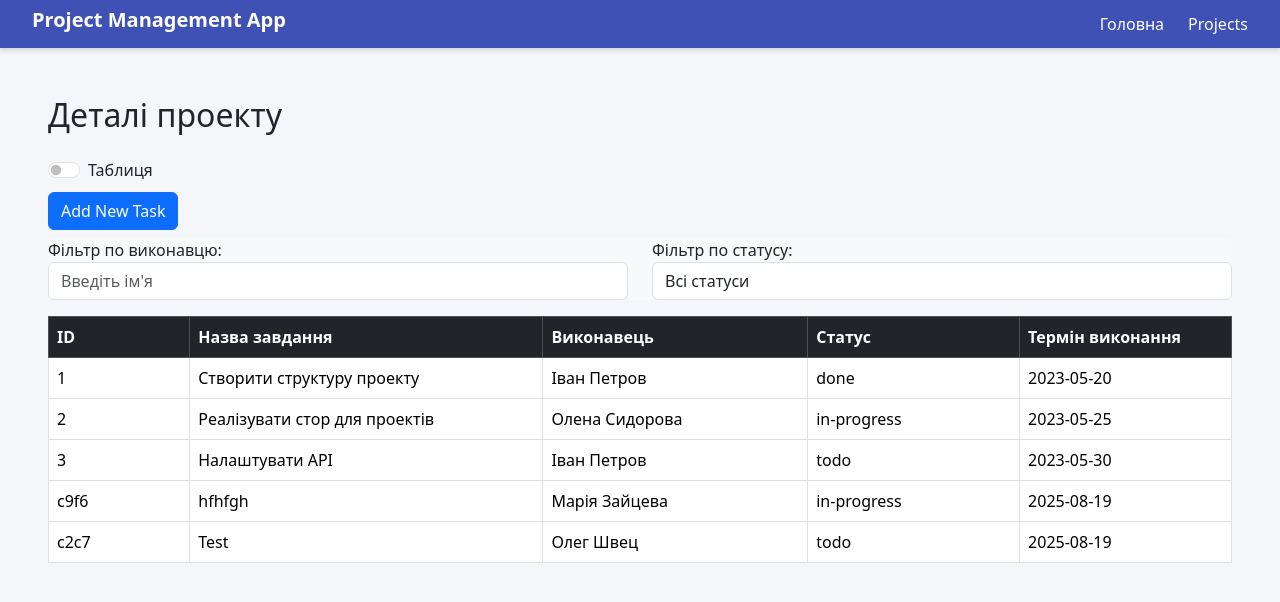
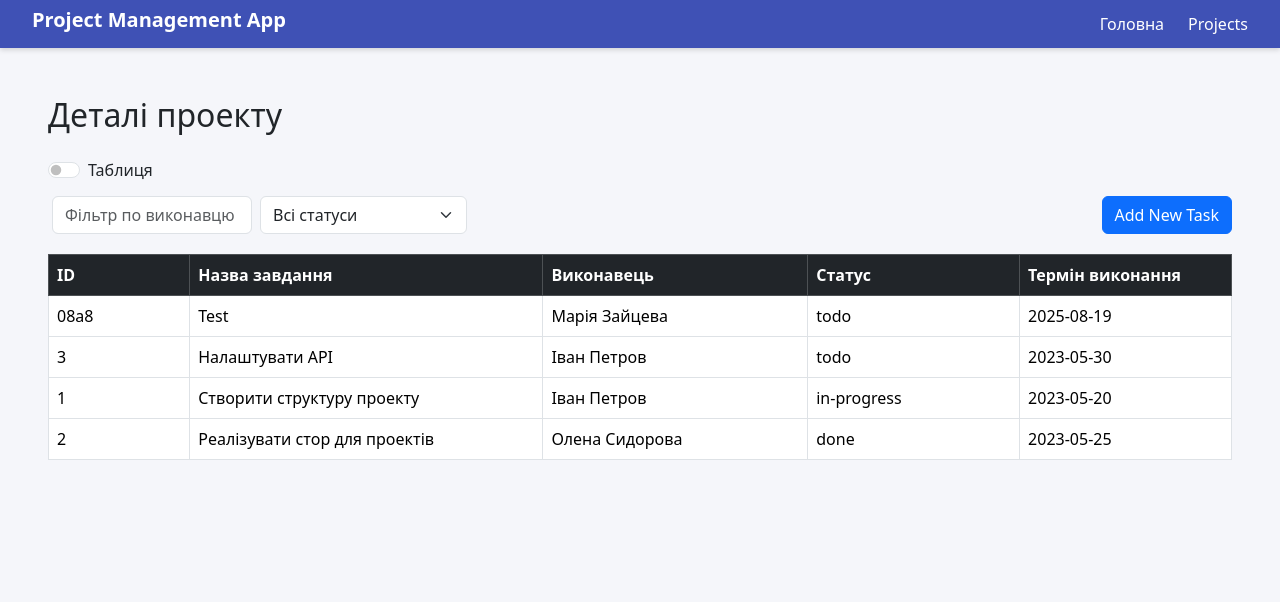
Before and after one commit to alice29shevchuk/Project-and-Tasks-Management-App, a Vue app in the folder project-management-app/: page /projects/1 in a window 1280 px wide. Shown: the top 602 px of the page. Built offline with nearby package versions, Linux system fonts and the light colour scheme; data requests are answered from the project's data file; the HTML template or start-up script is replaced by a standard one.

Commit message:
Connect stores for tasks and projects and implement saving to local storage mode

```diff
--- a/project-management-app/db.json
+++ b/project-management-app/db.json
@@ -103,6 +103,14 @@
       "taskCount": 2,
       "status": "completed",
       "createdAt": "2023-04-18"
+    },
+    {
+      "id": "5628",
+      "name": "Test",
+      "description": "desc",
+      "taskCount": 0,
+      "status": "active",
+      "createdAt": "2025-08-19"
     }
   ],
   "tasksCRUD": [
@@ -111,18 +119,18 @@
       "projectId": 1,
       "title": "Створити структуру проекту",
       "assignee": "Іван Петров",
-      "status": "done",
+      "status": "in-progress",
       "dueDate": "2023-05-20",
-      "order": 1
+      "order": 3
     },
     {
       "id": "2",
       "projectId": 1,
       "title": "Реалізувати стор для проектів",
       "assignee": "Олена Сидорова",
-      "status": "in-progress",
+      "status": "done",
       "dueDate": "2023-05-25",
-      "order": 2
+      "order": 4
     },
     {
       "id": "3",
@@ -131,23 +139,34 @@
       "assignee": "Іван Петров",
       "status": "todo",
       "dueDate": "2023-05-30",
-      "order": 3
+      "order": 2
     },
     {
-      "id": "c9f6",
-      "title": "hfhfgh",
+      "id": "08a8",
+      "title": "Test",
       "assignee": "Марія Зайцева",
+      "status": "todo",
+      "dueDate": "2025-08-19",
+      "projectId": 1,
+      "order": 1
+    },
+    {
+      "id": "215a",
+      "title": "Test",
+      "assignee": "Марія Зайцева",
+      "status": "done",
+      "dueDate": "2025-08-21",
+      "projectId": 2,
+      "order": 1
+    },
+    {
+      "id": "8bf1",
+      "title": "Test 2",
+      "assignee": "Олег Швец",
       "status": "in-progress",
       "dueDate": "2025-08-19",
-      "projectId": 1
-    },
-    {
-      "id": "c2c7",
-      "title": "Test",
-      "assignee": "Олег Швец",
-      "status": "todo",
-      "dueDate": "2025-08-19",
-      "projectId": 1
+      "projectId": 2,
+      "order": 2
     }
   ]
 }
--- a/project-management-app/src/api/tasks.ts
+++ b/project-management-app/src/api/tasks.ts
@@ -27,6 +27,13 @@ export const deleteTask = async (id: number): Promise<void> => {
   await apiClient.delete(`/tasksCRUD/${id}`)
 }
 
+// export const reorderTasks = async (newOrder: { id: number, order: number }[]): Promise<void> => {
+//   await apiClient.patch('/tasksCRUD/reorder', { newOrder })
+// }
 export const reorderTasks = async (newOrder: { id: number, order: number }[]): Promise<void> => {
-  await apiClient.patch('/tasksCRUD/reorder', { newOrder })
+  await Promise.all(
+    newOrder.map(task =>
+      apiClient.patch(`/tasksCRUD/${task.id}`, { order: task.order })
+    )
+  )
 }
--- a/project-management-app/src/components/projects/ProjectForm.vue
+++ b/project-management-app/src/components/projects/ProjectForm.vue
@@ -1,8 +1,10 @@
 <script setup lang="ts">
 import { ref } from 'vue'
-import apiClient from '@/api/http'
+import { useProjectsStore } from '@/stores/projects'
 
 const emit = defineEmits(['cancel', 'project-added'])
+
+const projectsStore = useProjectsStore()
 
 const form = ref({
   name: '',
@@ -20,9 +22,8 @@ const submitForm = async () => {
 
   loading.value = true
   try {
-    await apiClient.post('/projects', {
+    await projectsStore.addProject({
       ...form.value,
-      createdAt: new Date().toISOString().split('T')[0]
     })
     emit('project-added')
     form.value = { name: '', description: '', taskCount: 0, status: 'active' }
--- a/project-management-app/src/components/tasks/TaskBoard.vue
+++ b/project-management-app/src/components/tasks/TaskBoard.vue
@@ -2,9 +2,9 @@
 import { ref, computed, onMounted } from 'vue';
 import draggable from 'vuedraggable';
 import type { Task } from '@/types/task';
-import { fetchTasks } from '@/api/tasks';
 import { useRoute } from 'vue-router';
 import TaskModal from '@/components/tasks/TaskModal.vue';
+import { useTasksStore } from '@/stores/tasks';
 
 const loading = ref(false);
 const tasks = ref<Task[]>([]);
@@ -14,10 +14,13 @@ const statuses = ['todo', 'in-progress', 'done'];
 const route = useRoute();
 const projectId = Number(route.params.id);
 
+const tasksStore = useTasksStore()
+
 const loadTasks = async () => {
   loading.value = true;
   try {
-    tasks.value = await fetchTasks(projectId);
+    await tasksStore.loadTasks(projectId)
+    tasks.value = [...tasksStore.tasks];
   } catch (err) {
     console.error(err);
   } finally {
@@ -33,24 +36,41 @@ const tasksByStatus = computed(() => {
   return result;
 });
 
-const onColumnChange = (
+const onColumnChange = async (
   event: { moved?: { element: Task; newIndex: number; oldIndex: number }; added?: { element: Task; newIndex: number } },
   targetStatus: string
 ) => {
   if (event.added) {
     const task = event.added.element;
-    const taskIndex = tasks.value.findIndex(t => t.id === task.id);
-    if (taskIndex !== -1) {
-      tasks.value[taskIndex].status = targetStatus;
-    }
+    await tasksStore.updateTaskStatus(task.id, targetStatus as Task['status']);
   } else if (event.moved) {
     const task = event.moved.element;
-    const taskIndex = tasks.value.findIndex(t => t.id === task.id);
-    if (taskIndex !== -1) {
-      tasks.value[taskIndex].status = targetStatus;
-      tasks.value.splice(taskIndex, 1);
-      tasks.value.splice(event.moved.newIndex, 0, task);
+    if (task.status !== targetStatus) {
+      await tasksStore.updateTaskStatus(task.id, targetStatus as Task['status']);
     }
+  }
+
+  await loadTasks();
+};
+
+const onDragEnd = async () => {
+  const orderedTasks: Task[] = [];
+
+  statuses.forEach(status => {
+    orderedTasks.push(...tasksByStatus.value[status]);
+  });
+
+  const newOrder = orderedTasks.map((task, index) => ({
+    id: task.id,
+    order: index + 1
+  }));
+
+  try {
+    await tasksStore.updateTaskOrder(newOrder);
+    await loadTasks();
+  } catch (error) {
+    console.error('Ошибка при сохранении порядка:', error);
+    await loadTasks();
   }
 };
 
@@ -76,8 +96,21 @@ const handleTaskAdded = async() => {
   <div v-if="loading" class="loading">Завантаження...</div>
 
   <div v-else class="kanban-board-wrapper">
-    <div class="kanban-topbar">
-      <button class="btn btn-primary mb-2" @click="showModal = true">
+
+    <div v-if="tasks.length === 0" class="d-flex flex-column justify-content-center align-items-center py-5 border rounded bg-light">
+      <svg xmlns="http://www.w3.org/2000/svg" width="48" height="48" fill="currentColor" class="bi bi-inbox mb-3 text-muted" viewBox="0 0 16 16">
+        <path d="M4.98 3.5a.5.5 0 0 0-.49.598L5.57 10H10.43l1.08-5.902a.5.5 0 0 0-.49-.598H4.98zM2 2a2 2 0 0 0-2 2v7c0 1.105.895 2 2 2h12a2 2 0 0 0 2-2V4a2 2 0 0 0-2-2H2zm12 10H2a1 1 0 0 1-1-1V4a1 1 0 0 1 1-1h12a1 1 0 0 1 1 1v7a1 1 0 0 1-1 1z"/>
+      </svg>
+      <h5 class="text-muted">Немає завдань</h5>
+      <p class="text-secondary mb-3">Додайте нове завдання, щоб почати роботу</p>
+      <button class="btn btn-primary" @click="showModal = true">
+        Add New Task
+      </button>
+    </div>
+
+    <div v-else>
+      <div class="kanban-topbar mb-2">
+        <button class="btn btn-primary" @click="showModal = true">
           Add New Task
         </button>
       </div>
@@ -96,6 +129,7 @@ const handleTaskAdded = async() => {
             item-key="id"
             class="drag-column"
             @change="onColumnChange($event, status)"
+            @end="onDragEnd"
             :animation="200"
             ghost-class="ghost-card"
             drag-class="dragging-card"
@@ -114,6 +148,7 @@ const handleTaskAdded = async() => {
               </div>
             </template>
           </draggable>
+        </div>
       </div>
     </div>
 
@@ -178,9 +213,14 @@ const handleTaskAdded = async() => {
   margin-bottom: 6px;
 }
 
-.task-assignee, .task-deadline {
+.task-assignee, .task-deadline, .task-order {
   font-size: 0.9em;
   color: #555;
+}
+
+.task-order {
+  font-style: italic;
+  margin-top: 4px;
 }
 
 .empty-column {
--- a/project-management-app/src/components/tasks/TaskForm.vue
+++ b/project-management-app/src/components/tasks/TaskForm.vue
@@ -1,9 +1,8 @@
 <script setup lang="ts">
 import { ref, computed } from 'vue'
-import apiClient from '@/api/http'
-import { createTask } from '@/api/tasks'
 import type { TaskForm } from '@/types/task'
 import { useRoute } from 'vue-router'
+import { useTasksStore } from '@/stores/tasks'
 
 const emit = defineEmits(['cancel', 'task-added'])
 
@@ -11,6 +10,8 @@ const today = new Date().toISOString().split('T')[0]
 
 const route = useRoute();
 const projectId = Number(route.params.id);
+
+const tasksStore = useTasksStore();
 
 const form = ref<TaskForm>({
   title: '',
@@ -56,7 +57,12 @@ const submitForm = async () => {
 
   loading.value = true
   try {
-    await createTask(form.value)
+    // await createTask(form.value)
+    const maxOrder = tasksStore.tasks.length
+      ? Math.max(...tasksStore.tasks.map(t => t.order))
+      : 0
+    const newTaskData = { ...form.value, order: maxOrder + 1 }
+    await tasksStore.createNewTask(newTaskData)
 
     emit('task-added')
     form.value = { title: '', assignee: '', status: 'todo', dueDate: today, projectId: projectId }
--- a/project-management-app/src/components/tasks/TaskTable.vue
+++ b/project-management-app/src/components/tasks/TaskTable.vue
@@ -5,8 +5,11 @@ import type { Task } from '@/types/task';
 import { fetchTasks } from '@/api/tasks';
 import { useRoute } from 'vue-router';
 import TaskModal from '@/components/tasks/TaskModal.vue'
+import { useTasksStore } from '@/stores/tasks';
 
 const emit = defineEmits(["update:tasks", "statusChanged"]);
+
+const tasksStore = useTasksStore()
 
 const loading = ref(false);
 const originalTasks = ref<Task[]>([]);
@@ -37,8 +40,8 @@ const projectId = Number(route.params.id);
 const loadTasks = async () => {
   loading.value = true;
   try {
-    const response = await fetchTasks(projectId);
-    originalTasks.value = response;
+    await tasksStore.loadTasks(projectId)
+    originalTasks.value = [...tasksStore.tasks];
     applyFiltersAndSorting();
   } catch (err) {
     console.error(err);
@@ -81,11 +84,22 @@ watch(filters, () => {
   applyFiltersAndSorting();
 }, { deep: true });
 
-const onDragEnd = () => {
-  originalTasks.value = [...displayedTasks.value];
-  applyFiltersAndSorting();
-  emit("update:tasks", originalTasks.value);
-};
+
+const onDragEnd = async () => {
+  const newOrder = displayedTasks.value.map((task, index) => ({
+    id: task.id,
+    order: index + 1
+  }))
+
+  try {
+    await tasksStore.updateTaskOrder(newOrder)
+    originalTasks.value = [...tasksStore.tasks]
+    applyFiltersAndSorting()
+  } catch (error) {
+    console.error('Ошибка при сохранении порядка:', error)
+    await loadTasks()
+  }
+}
 
 const sortTable = (field: string) => {
   if (sortConfig.value.field === field) {
@@ -132,8 +146,8 @@ const handleTaskAdded = async() => {
 </script>
 
 <template>
-  <div v-if="loading" class="text-center">Завантаження...</div>
-
+    <div>
+      <div v-if="loading" class="text-center py-5">Завантаження...</div>
       <div
         v-else-if="originalTasks.length === 0"
         class="d-flex flex-column justify-content-center align-items-center py-5 border rounded bg-light"
@@ -146,38 +160,50 @@ const handleTaskAdded = async() => {
           <path d="M4.98 3.5a.5.5 0 0 0-.49.598L5.57 10H10.43l1.08-5.902a.5.5 0 0 0-.49-.598H4.98zM2 2a2 2 0 0 0-2 2v7c0 1.105.895 2 2 2h12a2 2 0 0 0 2-2V4a2 2 0 0 0-2-2H2zm12 10H2a1 1 0 0 1-1-1V4a1 1 0 0 1 1-1h12a1 1 0 0 1 1 1v7a1 1 0 0 1-1 1z"/>
         </svg>
         <h5 class="text-muted">Немає завдань</h5>
-        <p class="text-secondary mb-0">Додайте нове завдання, щоб почати роботу</p>
+        <p class="text-secondary mb-3">Додайте нове завдання, щоб почати роботу</p>
+        <button class="btn btn-primary" @click="showModal = true">
+          Add New Task
+        </button>
       </div>
 
       <div v-else class="table-container">
-        <button class="btn btn-primary mb-2" @click="showModal = true">
-          Add New Task
-      </button>
-        <div class="filters mb-3">
-        <div class="row">
-            <div class="col-md-6">
-            <label>Фільтр по виконавцю:</label>
+        <div class="d-flex justify-content-between align-items-center mb-3">
+          <div class="d-flex gap-2 p-1">
             <input
               v-model="filters.assignee"
               type="text"
               class="form-control"
-                placeholder="Введіть ім'я"
+              placeholder="Фільтр по виконавцю"
               @input="applyFiltersAndSorting"
+              style="min-width: 200px;"
+            />
+            <select
+              v-model="filters.status"
+              class="form-select"
+              @change="applyFiltersAndSorting"
+              style="min-width: 150px;"
             >
-            </div>
-            <div class="col-md-6">
-            <label>Фільтр по статусу:</label>
-            <select v-model="filters.status" class="form-control" @change="applyFiltersAndSorting">
               <option value="">Всі статуси</option>
               <option value="todo">To Do</option>
               <option value="in-progress">In Progress</option>
               <option value="done">Done</option>
             </select>
           </div>
-        </div>
+
+          <button class="btn btn-primary" @click="showModal = true">
+            Add New Task
+          </button>
         </div>
 
-        <table class="table table-bordered table-hover">
+        <div v-if="displayedTasks.length === 0" class="no-data-card">
+            <svg xmlns="http://www.w3.org/2000/svg" width="48" height="48" fill="currentColor" class="bi bi-inbox mb-3" viewBox="0 0 16 16">
+                <path d="M4.98 3.5a.5.5 0 0 0-.49.598L5.57 10H10.43l1.08-5.902a.5.5 0 0 0-.49-.598H4.98zM2 2a2 2 0 0 0-2 2v7c0 1.105.895 2 2 2h12a2 2 0 0 0 2-2V4a2 2 0 0 0-2-2H2zm12 10H2a1 1 0 0 1-1-1V4a1 1 0 0 1 1-1h12a1 1 0 0 1 1 1v7a1 1 0 0 1-1 1z"/>
+            </svg>
+            <h5 class="mb-2">No Data</h5>
+            <p class="mb-0">Спробуйте змінити фільтри</p>
+        </div>
+
+        <table v-else class="table table-bordered table-hover">
           <thead class="table-dark">
             <tr>
               <th :style="{ width: columnWidths.id }" @click="sortTable('id')">
@@ -235,6 +261,7 @@ const handleTaskAdded = async() => {
             </template>
           </draggable>
         </table>
+      </div>
 
       <TaskModal
         :show="showModal"
@@ -244,6 +271,7 @@ const handleTaskAdded = async() => {
       />
     </div>
   </template>
+
 
 <style scoped>
 .table-container {
@@ -295,4 +323,31 @@ th {
   background: #f8f9fa;
   border-radius: 5px;
 }
+
+.no-data-card {
+  display: flex;
+  flex-direction: column;
+  align-items: center;
+  justify-content: center;
+  padding: 40px 20px;
+  margin: 20px 0;
+  background-color: #f8f9fa;
+  border: 2px dashed #ccc;
+  border-radius: 8px;
+  color: #6c757d;
+}
+
+.no-data-card svg {
+  color: #adb5bd;
+}
+
+.no-data-card h5 {
+  font-weight: 600;
+  color: #495057;
+}
+
+.no-data-card p {
+  font-size: 0.95rem;
+  color: #6c757d;
+}
 </style>
--- a/project-management-app/src/stores/tasks.ts
+++ b/project-management-app/src/stores/tasks.ts
@@ -1,7 +1,7 @@
 import { defineStore } from 'pinia'
 import { ref } from 'vue'
-import type { Task } from '@/types/task'
-import { fetchTasks, reorderTasks } from '@/api/tasks'
+import type { Task, TaskForm } from '@/types/task'
+import { fetchTasks, reorderTasks, createTask, updateTask } from '@/api/tasks'
 
 export const useTasksStore = defineStore('tasks', () => {
   const tasks = ref<Task[]>([])
@@ -11,6 +11,7 @@ export const useTasksStore = defineStore('tasks', () => {
     loading.value = true
     try {
       tasks.value = await fetchTasks(projectId)
+      tasks.value.sort((a, b) => a.order - b.order)
     } finally {
       loading.value = false
     }
@@ -19,15 +20,44 @@ export const useTasksStore = defineStore('tasks', () => {
   const updateTaskOrder = async (newOrder: { id: number, order: number }[]) => {
     try {
       await reorderTasks(newOrder)
+
       newOrder.forEach(item => {
         const task = tasks.value.find(t => t.id === item.id)
         if (task) {
           task.order = item.order
         }
       })
+
       tasks.value.sort((a, b) => a.order - b.order)
     } catch (error) {
       console.error('Failed to reorder tasks:', error)
+      throw error
+    }
+}
+
+  const createNewTask = async (taskData: TaskForm) => {
+    try {
+      const response = await createTask(taskData)
+      tasks.value.push(response)
+      tasks.value.sort((a, b) => a.order - b.order)
+      return response
+    } catch (error) {
+      console.error('Failed to create task:', error)
+      throw error
+    }
+  }
+
+  const updateTaskStatus = async (id: number, status: Task['status']) => {
+    try {
+      const updated = await updateTask(id, { status })
+      const taskIndex = tasks.value.findIndex(t => t.id === id)
+      if (taskIndex !== -1) {
+        tasks.value[taskIndex].status = updated.status
+        tasks.value[taskIndex].order = tasks.value.length + 1
+      }
+      return updated
+    } catch (error) {
+      console.error('Failed to update task status:', error)
       throw error
     }
   }
@@ -36,6 +66,8 @@ export const useTasksStore = defineStore('tasks', () => {
     tasks,
     loading,
     loadTasks,
-    updateTaskOrder
+    updateTaskOrder,
+    createNewTask,
+    updateTaskStatus
   }
 })
--- a/project-management-app/src/types/task.ts
+++ b/project-management-app/src/types/task.ts
@@ -15,7 +15,8 @@ export interface TaskForm {
   assignee: string
   status: TaskStatus
   dueDate: string
-  projectId: number
+  projectId: number,
+  order?: number
 }
 
 export interface TaskReorderPayload {
--- a/project-management-app/src/views/ProjectView.vue
+++ b/project-management-app/src/views/ProjectView.vue
@@ -1,9 +1,22 @@
 <script setup lang="ts">
-import { ref } from "vue"
+import { ref, onMounted, watch } from "vue"
 import TaskTable from '@/components/tasks/TaskTable.vue'
 import TaskBoard from '@/components/tasks/TaskBoard.vue'
 
+const VIEW_MODE_KEY = 'project-view-mode'
+
 const viewMode = ref<'table' | 'board'>('table')
+
+onMounted(() => {
+  const saved = localStorage.getItem(VIEW_MODE_KEY)
+  if (saved === 'table' || saved === 'board') {
+    viewMode.value = saved
+  }
+})
+
+watch(viewMode, (newValue) => {
+  localStorage.setItem(VIEW_MODE_KEY, newValue)
+})
 </script>
 
 <template>
--- a/project-management-app/src/views/Projects.vue
+++ b/project-management-app/src/views/Projects.vue
@@ -1,74 +1,53 @@
 <script setup lang="ts">
-import { ref, onMounted, computed } from 'vue'
-import { fetchProjects } from '@/api/projects'
-import type { Project } from '@/types/project'
+import { ref, computed, onMounted } from 'vue'
 import { useRouter } from 'vue-router'
 import 'bootstrap/dist/css/bootstrap.min.css'
 import AppModal from '@/components/common/AppModal.vue'
 import AppTable from '@/components/common/AppTable.vue'
+import { useProjectsStore } from '@/stores/projects'
 
 const router = useRouter()
+const projectsStore = useProjectsStore()
 
-const allProjects = ref<Project[]>([])
+const filters = ref({
+  search: '',
+  status: '' as '' | 'active' | 'completed'
+})
 
 const filteredProjects = computed(() => {
-  return allProjects.value.filter(project => {
+  return projectsStore.projects.filter(project => {
     const matchesSearch = project.name.toLowerCase().includes(filters.value.search.toLowerCase())
     const matchesStatus = !filters.value.status || project.status === filters.value.status
     return matchesSearch && matchesStatus
   })
 })
 
-const loading = ref(false)
-
-const columns = [
-  { label: 'ID', field: 'id', width: '5%', sortable: true, isKey: true },
-  { label: 'Назва проекту', field: 'name',width: '15%', sortable: true },
-  { label: 'Кількість завдань', field: 'taskCount',width: '5%', sortable: true },
-  { label: 'Статус', field: 'status', width: '10%',sortable: true },
-  { label: 'Дата створення', field: 'createdAt', width: '10%',sortable: false },
-]
-
-const filters = ref({
-  search: '',
-  status: '' as '' | 'active' | 'completed'
-})
-
-const currentPage = ref(1)
-
-const loadProjects = async () => {
-  loading.value = true
-  try {
-    const response = await fetchProjects()
-    allProjects.value = response
-  } catch (err) {
-    console.error(err)
-  } finally {
-    loading.value = false
-  }
+const handleFilterChange = async() => {
+  await projectsStore.loadProjects()
 }
 
-const handleFilterChange = () => {
-  currentPage.value = 1
-  loadProjects()
-}
-
-onMounted(async() => await loadProjects())
+onMounted(async() => {
+  await projectsStore.loadProjects()
+})
 
 const viewDetails = (id: number) => {
     router.push(`/projects/${id}`)
 }
 
 const showModal = ref(false)
-
-const addNewProject = () => {
-  showModal.value = true
+const addNewProject = () => showModal.value = true
+const handleProjectAdded = async() => {
+  showModal.value = false
+  await projectsStore.loadProjects()
 }
 
-const handleProjectAdded = () => {
-  showModal.value = false
-  loadProjects()
-}
+const columns = [
+  { label: 'ID', field: 'id', width: '5%', sortable: true, isKey: true },
+  { label: 'Назва проекту', field: 'name', width: '15%', sortable: true },
+  { label: 'Кількість завдань', field: 'taskCount', width: '5%', sortable: true },
+  { label: 'Статус', field: 'status', width: '10%', sortable: true },
+  { label: 'Дата створення', field: 'createdAt', width: '10%', sortable: false },
+]
 </script>
 
 <template>
@@ -95,22 +74,12 @@ const handleProjectAdded = () => {
       </div>
 
       <button @click="addNewProject" class="btn btn-primary">
-          Add New
+        Add New Project
       </button>
     </div>
 
-      <!-- <VueTableLite
-        :is-static-mode="true"
-        :is-loading="loading"
-        :columns="columns"
-        :rows="filteredProjects"
-        :total="filteredProjects.length"
-        @is-finished="loading = false"
-        @row-clicked="(row) => viewDetails(row.id)"
-      /> -->
-
     <div
-        v-if="!loading && filteredProjects.length === 0"
+      v-if="!projectsStore.loading && projectsStore.projects.length === 0"
       class="d-flex flex-column justify-content-center align-items-center py-5 border rounded bg-light"
     >
       <svg xmlns="http://www.w3.org/2000/svg"
@@ -124,10 +93,28 @@ const handleProjectAdded = () => {
       <p class="text-secondary mb-0">Додайте новий проект, щоб почати</p>
     </div>
 
+    <div
+      v-else-if="!projectsStore.loading && projectsStore.projects.length > 0 && filteredProjects.length === 0"
+      class="d-flex flex-column justify-content-center align-items-center py-5 border rounded bg-light"
+    >
+      <svg xmlns="http://www.w3.org/2000/svg"
+          width="48" height="48"
+          fill="currentColor"
+          class="bi bi-search mb-3 text-muted"
+          viewBox="0 0 16 16">
+        <path d="M11.742 10.344a6.5 6.5 0 1 0-1.397 1.398h-.001l3.85 3.85a1 1 0 0 0
+                 1.415-1.414l-3.85-3.85zm-5.242.656a5
+                 5 0 1 1 0-10 5 5 0 0 1 0 10z"/>
+      </svg>
+      <h5 class="text-muted">Нічого не знайдено</h5>
+      <p class="text-secondary mb-0">Спробуйте зняти або змінити фільтри</p>
+    </div>
+
     <AppTable
+      v-else
       :columns="columns"
       :data="filteredProjects"
-        :loading="loading"
+      :loading="projectsStore.loading"
       @row-clicked="(row) => viewDetails(row.id)"
     />
 
```
Lines whose indentation alone changed are shown as unchanged.
